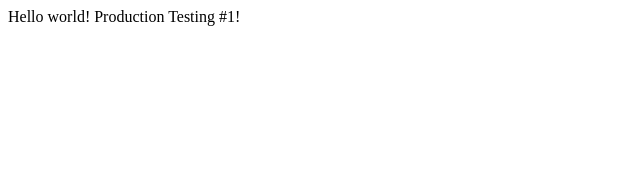
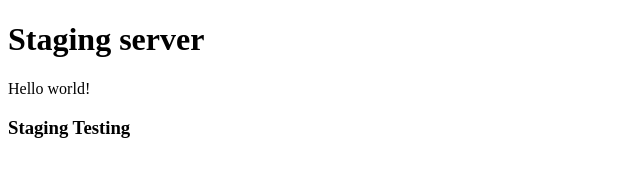
Before and after one commit to Bald1nh0/Ace, a plain HTML site: page public/index.html in a window 1280 px wide. Shown: the whole page, without its empty margins (0-640 px from the left). Drawn offline with Linux system fonts and the light colour scheme.

Commit message:
Update index.html

```diff
--- a/public/index.html
+++ b/public/index.html
@@ -7,7 +7,8 @@
     <title>Document</title>
 </head>
 <body>
-    Hello world!
-    Production Testing #1!
+    <h1>Staging server</h1>
+    <p>Hello world!</p>
+    <h3>Staging Testing</h3>
 </body>
 </html>
```
